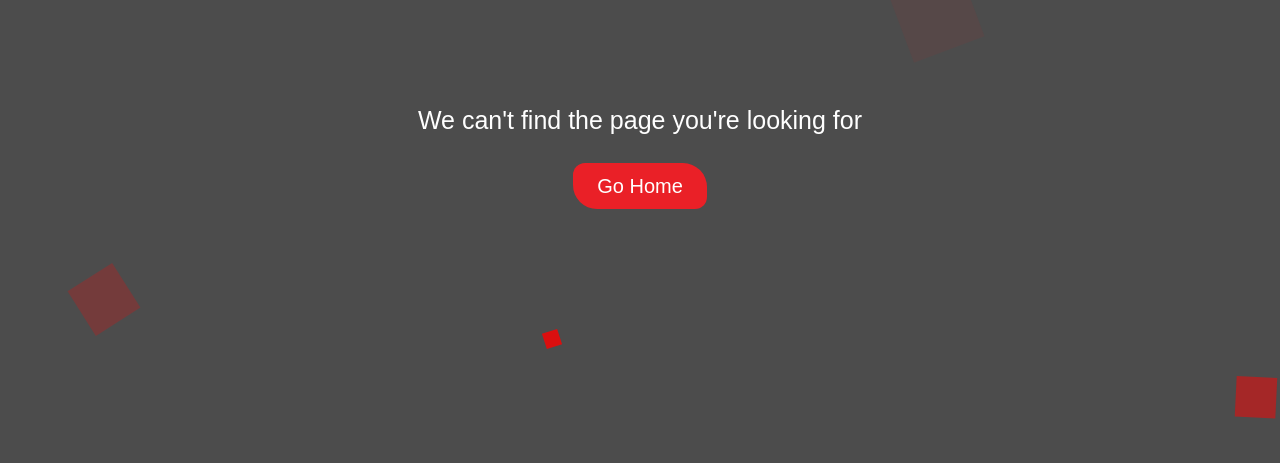
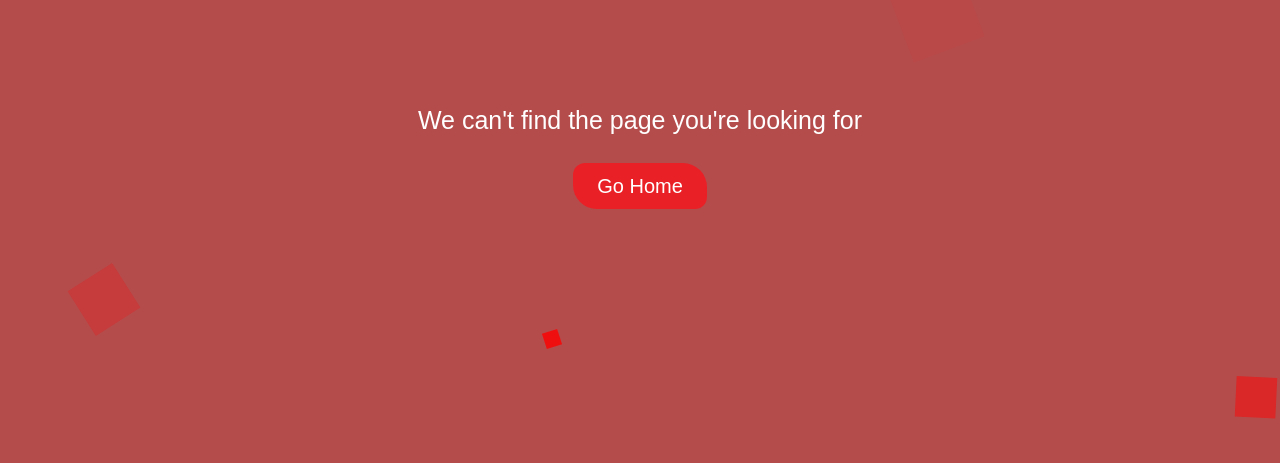
Before and after one commit to nreddystudent/camagru, a PHP site: a page that uses index.php in a window 1280 px wide. Shown: the part 337-800 px from the top of the page. Run offline with PHP 8.4, Linux system fonts and the light colour scheme.

Commit message:
changed red color

```diff
--- a/css/error.css
+++ b/css/error.css
@@ -3,8 +3,7 @@ body{
     margin: 0;
     font-family: "montserrat", sans-serif;
     min-height: 100vh;
-    background: rgba(0, 0, 0, 0.7);
-
+    background: rgba(150, 0, 0, 0.7);
 }
 
 section{
@@ -132,4 +131,5 @@ section{
 
 .container a:hover{
     font-size:23px;
+    color: black;
 }
```
